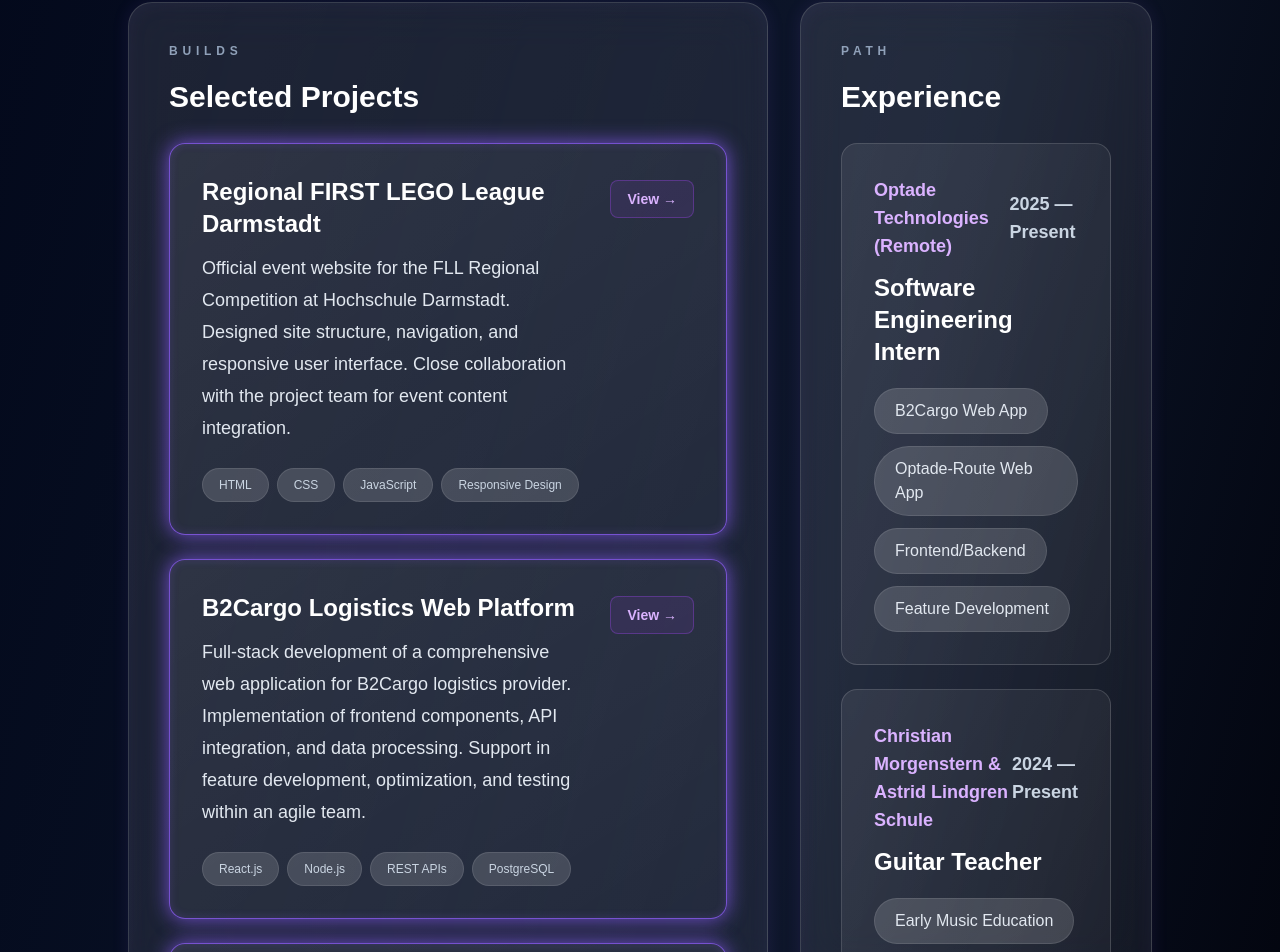
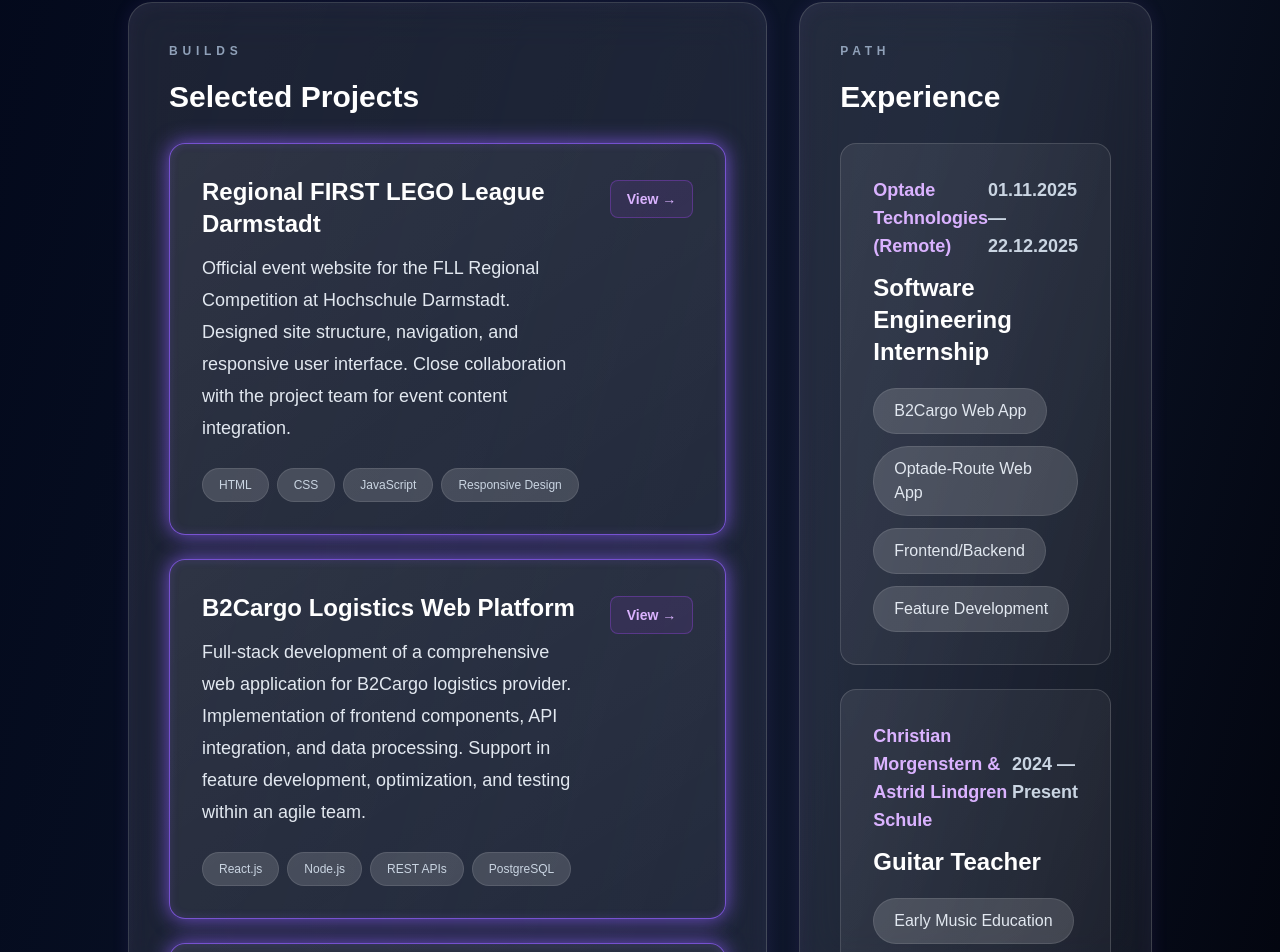
Before and after one commit to bahadirsulukan/my-portfolio, a Next.js app: page / in a window 1280 px wide. Shown: the part 1220-2172 px from the top of the page. Built offline with nearby package versions, Linux system fonts and the light colour scheme.

Commit message:
fixed jobs

```diff
--- a/app/page.tsx
+++ b/app/page.tsx
@@ -50,9 +50,9 @@ const projects: Project[] = [
 
 const experiences: Experience[] = [
   {
-    role: "Software Engineering Intern",
+    role: "Software Engineering Internship",
     place: "Optade Technologies (Remote)",
-    period: "2025 — Present",
+    period: "01.11.2025 — 22.12.2025",
     focus: [
       "B2Cargo Web App",
       "Optade-Route Web App",
```
